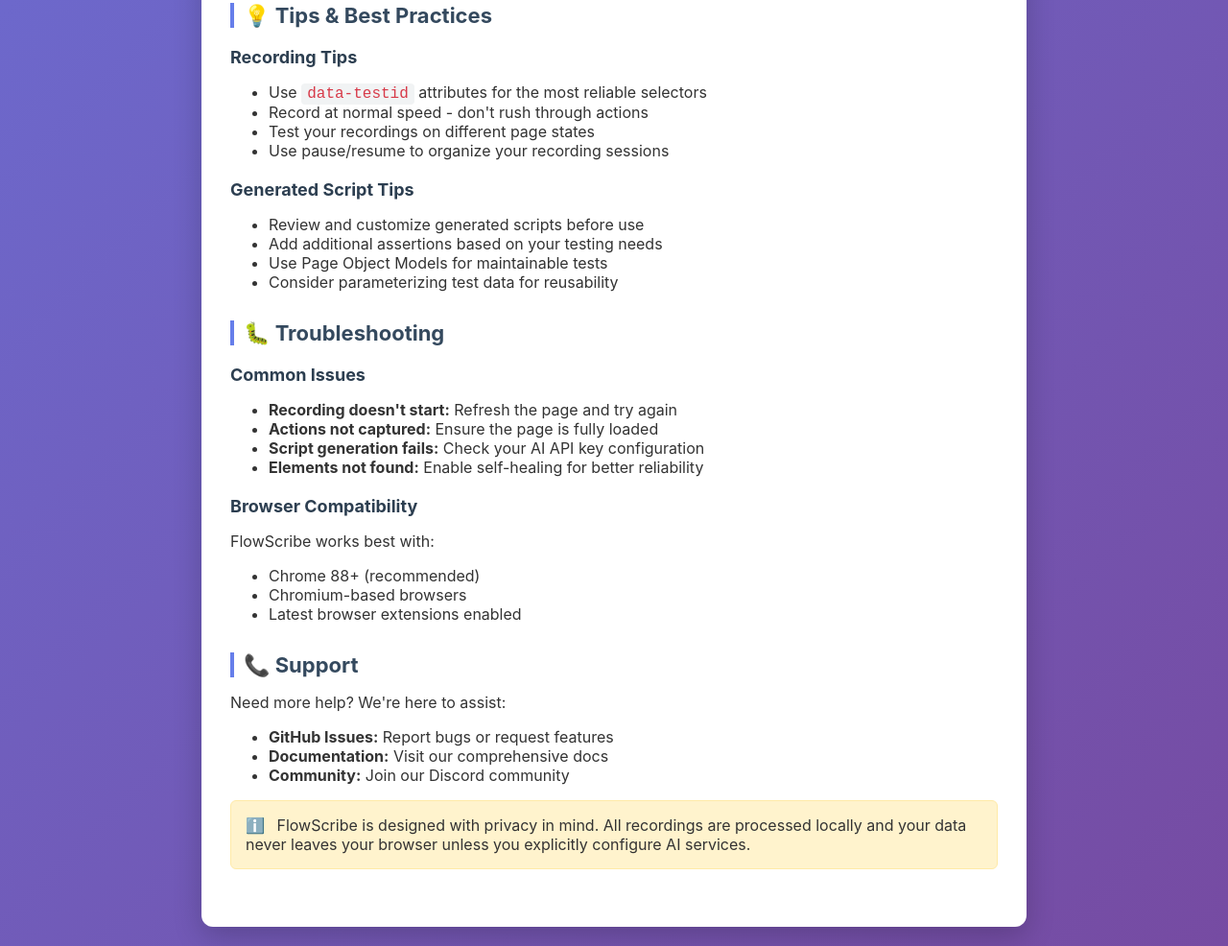
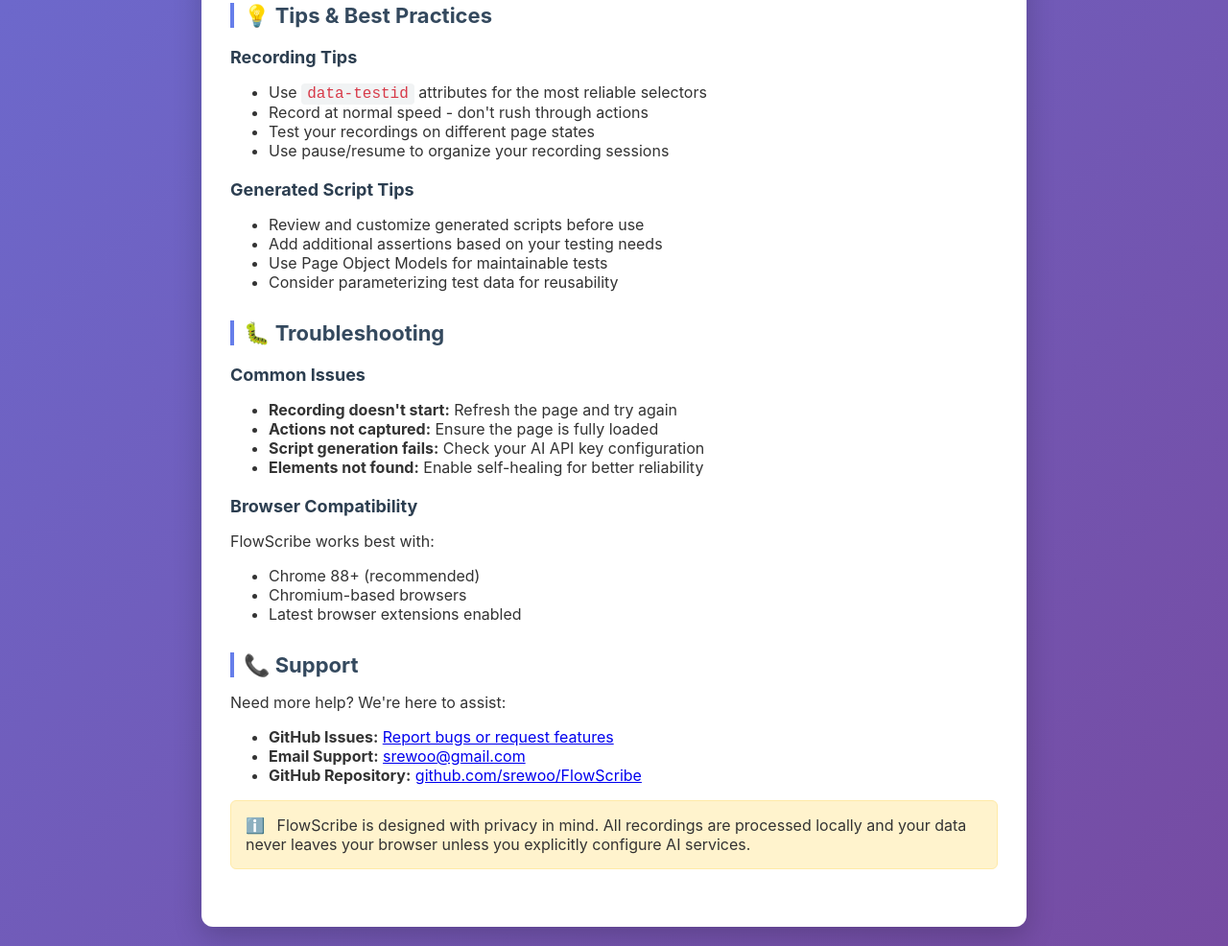
Before and after one commit to srewoo/FlowScribe, a website built with webpack: page src/extension/pages/help.html in a window 1280 px wide. Shown: the part 1691-2677 px from the top of the page at 96% size. Built offline with nearby package versions, Linux system fonts and the light colour scheme; some packages are replaced by stand-ins of ours.

Commit message:
Update contact information to srewoo@gmail.com
- Updated privacy policy contact email
- Updated README support email
- Enhanced package.json with proper author, repository, and bug reporting details
- Updated help page with GitHub links and email support
- Standardized all contact references to srewoo@gmail.com

```diff
--- a/src/extension/pages/help.html
+++ b/src/extension/pages/help.html
@@ -314,9 +314,9 @@
             <h2>📞 Support</h2>
             <p>Need more help? We're here to assist:</p>
             <ul>
-                <li><strong>GitHub Issues:</strong> Report bugs or request features</li>
-                <li><strong>Documentation:</strong> Visit our comprehensive docs</li>
-                <li><strong>Community:</strong> Join our Discord community</li>
+                <li><strong>GitHub Issues:</strong> <a href="https://github.com/srewoo/FlowScribe/issues" target="_blank">Report bugs or request features</a></li>
+                <li><strong>Email Support:</strong> <a href="mailto:srewoo@gmail.com">srewoo@gmail.com</a></li>
+                <li><strong>GitHub Repository:</strong> <a href="https://github.com/srewoo/FlowScribe" target="_blank">github.com/srewoo/FlowScribe</a></li>
             </ul>
 
             <div class="warning">
```
Also changed, not shown: package.json (+14 -1 lines), src/extension/pages/privacy-policy.html (+2 -2 lines), README.md.
